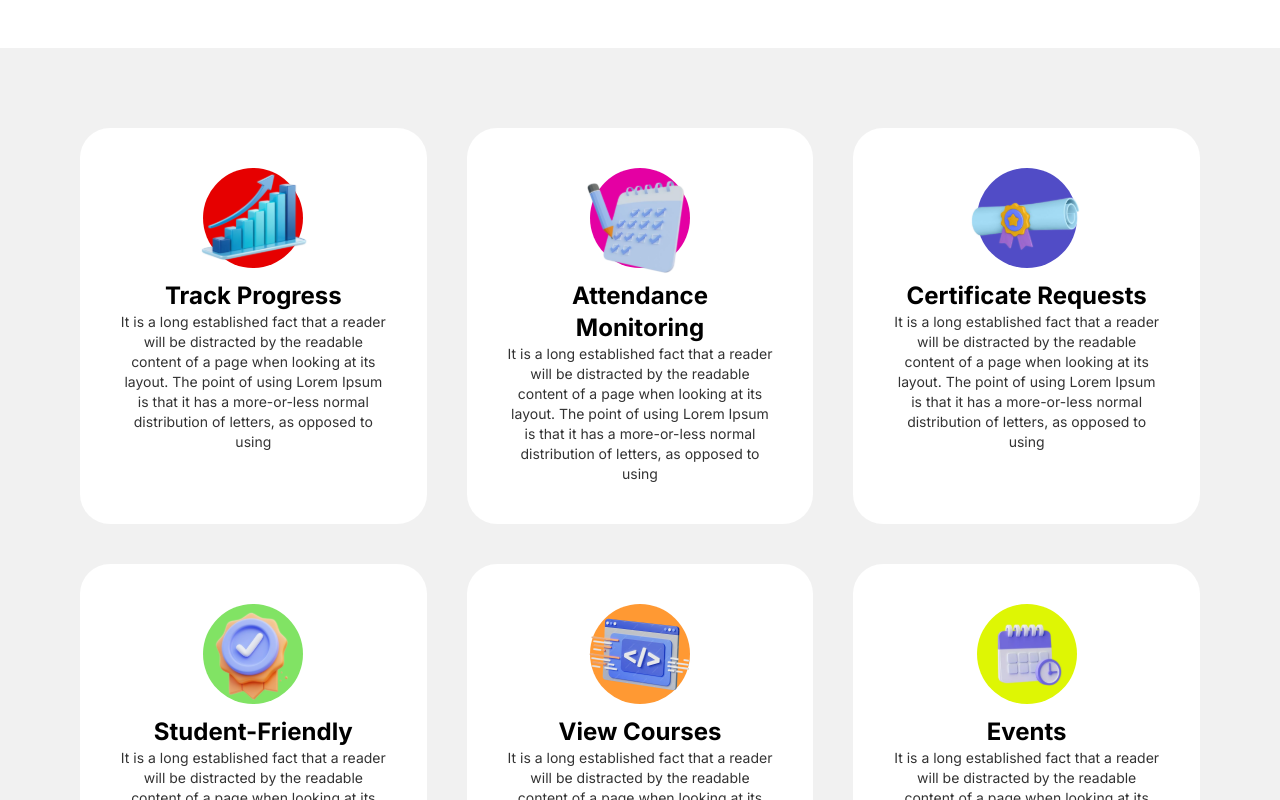
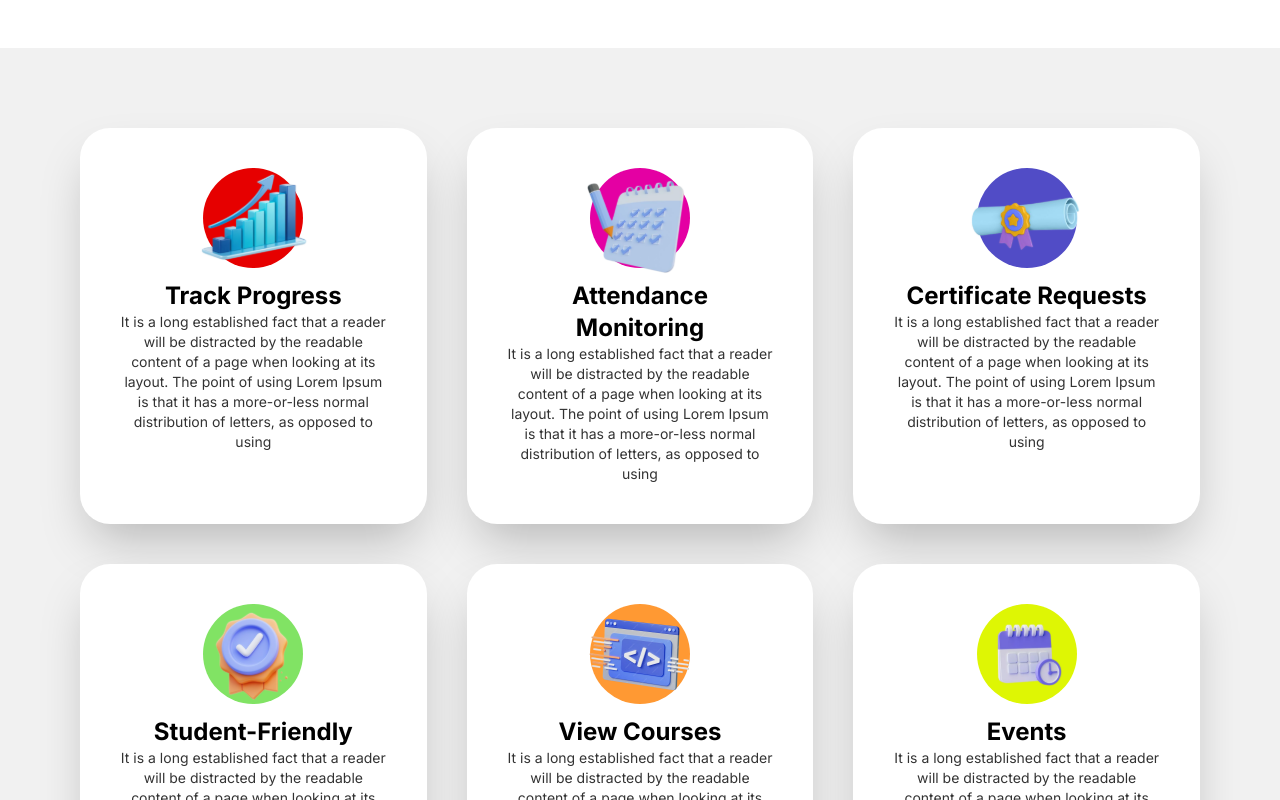
Before and after one commit to Olumightty/nct-learning-management-system-product-website, a Next.js app: page / in a window 1280 px wide. Shown: the part 1340-2140 px from the top of the page. Built offline with nearby package versions, Linux system fonts and the light colour scheme.

Commit message:
mior updates to navbar

```diff
--- a/src/components/Features/FeatureCard.tsx
+++ b/src/components/Features/FeatureCard.tsx
@@ -10,7 +10,7 @@ interface FeatureCardProps{
 }
 const FeatureCard = (props: FeatureCardProps) => {
   return (
-    <article className='px-10 py-10 bg-(--white) rounded-[30px]'>
+    <article className='px-10 py-10 bg-(--white) rounded-[30px] shadow-2xl'>
         <div className={`flex items-center justify-center w-[100px] h-[100px] ${props.color} rounded-full mx-auto`}>
             <Image className='absolute' width={125} height={100} src={props.icon} alt={props.icon}/>
         </div>
--- a/src/components/NavBar/NavBar.tsx
+++ b/src/components/NavBar/NavBar.tsx
@@ -4,7 +4,7 @@ import NavLink from './NavLink'
 
 const NavBar = () => {
   return (
-    <nav className='bg-(--white) flex items-center justify-between px-20'>
+    <nav className='bg-(--white) flex items-center justify-between px-20 sticky top-0 z-10 shadow-2xl'>
         <div className='w-[242px] h-[144px]'>
             <Image src="/logo.svg" alt="logo" width={242} height={144}/>
         </div>
```
